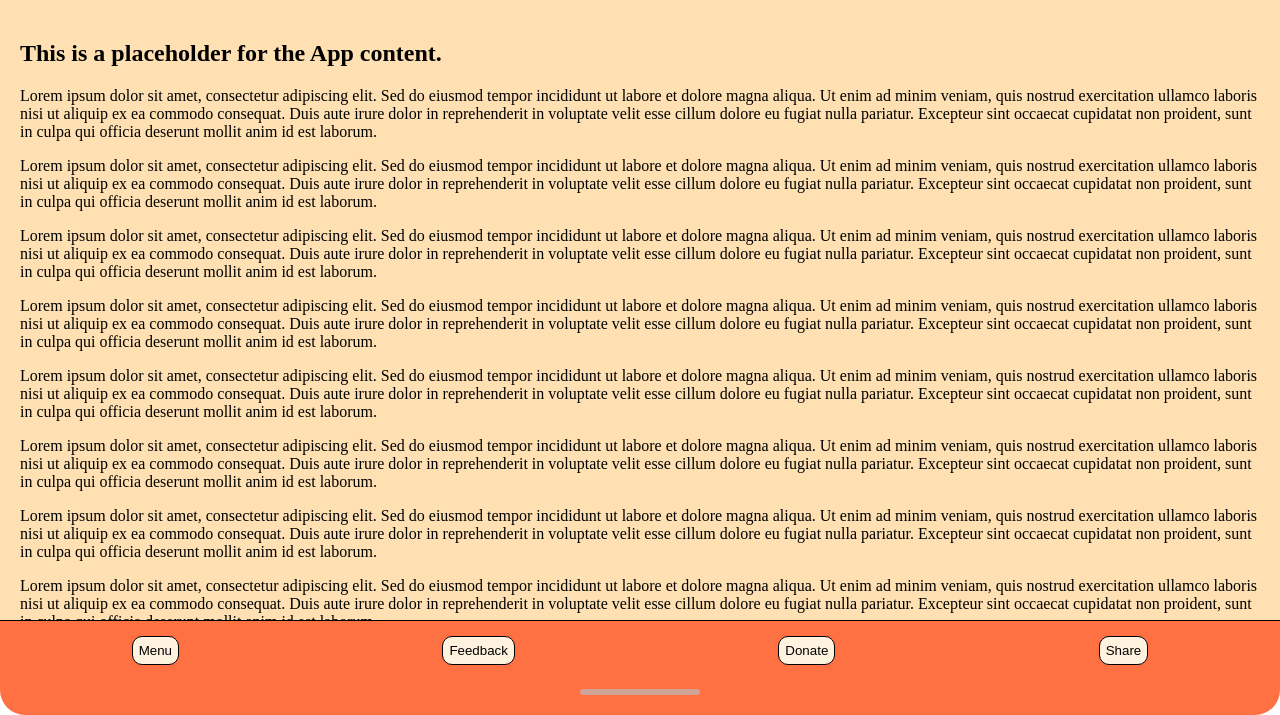
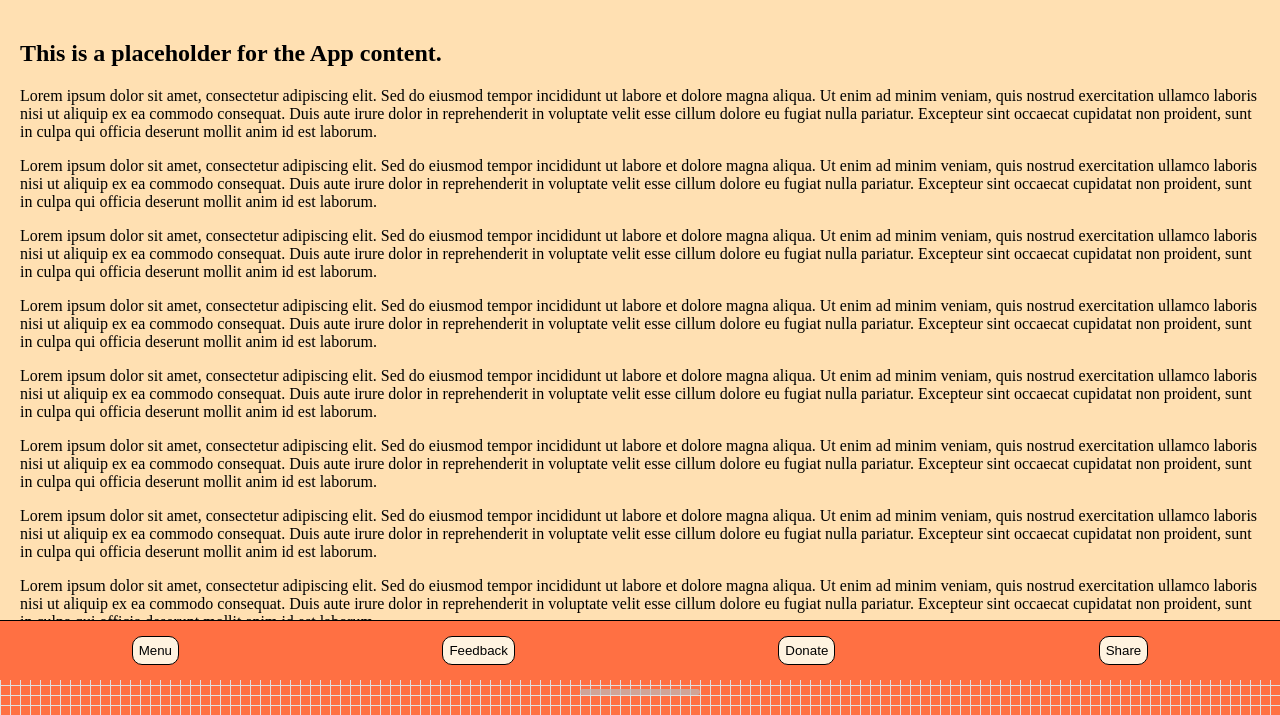
Before and after one commit to daffinm/pwa-utils, a website: page demos/effective-viewport-dimensions/index.html in a window 1280 px wide. Shown: the part 85-800 px from the top of the page. Drawn offline with Linux system fonts and the light colour scheme.

Commit message:
Demo for sais complete. Changed so that you import sim css only for testing purposes, not in prod.

```diff
--- /dev/null
+++ b/demos/effective-viewport-dimensions/css/safe-area-insets-sim.css
@@ -0,0 +1,67 @@
+/*----------------------------------------------------------------------------------------------------------------------
+Simulate Safe Area Insets (SAIs) for testing purposes
+------------------------------------------------------------------------------------------------------------------------
+We simulate SAIs here, overriding the actual variable declarations in the main css file.
+Just import this css file in your html file after importing the main file to enable the simulation.
+*/
+:root {
+    /* Just do psotive values for top and bottom because... */
+    --safe-area-inset-top: 30px;
+    --safe-area-inset-bottom: 35px;
+    /* ...most devices never have safe area insets left and right. */
+    --safe-area-inset-left: 0px;
+    --safe-area-inset-right: 0px;
+}
+html  {
+    margin: 0;
+    padding: 0;
+    height: 100vh;
+    width: 100vw;
+    background-color: white;
+
+}
+body {
+    margin: 0;
+    padding: 0;
+    height: 100vh;
+    width: 100vw;
+    background-color: black;
+    border-radius: 25px
+
+    /* 10px grid to show where the simulated sais are. */
+    background-color: #fff;
+    background-image:
+            linear-gradient(to right, #e0e0e0 1px, transparent 1px),
+            linear-gradient(to bottom, #e0e0e0 1px, transparent 1px),
+            linear-gradient(to right, #bdbdbd 1px, transparent 1px),
+            linear-gradient(to bottom, #bdbdbd 1px, transparent 1px);
+    background-size: 10px 10px, 10px 10px, 100px 100px, 100px 100px;
+    background-position: 0 0, 0 0, 0 0, 0 0;
+}
+body::before,
+body::after {
+    content: "";
+    position: fixed;
+    left: 50%;
+    transform: translateX(-50%);
+    z-index: 2000;
+    pointer-events: none;
+}
+body::before {
+    /* Simulate a top notch */
+    top: 0;
+    width: 160px;
+    height: 30px;
+    border-bottom-left-radius: 24px;
+    border-bottom-right-radius: 24px;
+    background: #222;
+}
+body::after {
+    /* Simulate a bottom home indicator */
+    bottom: 20px;
+    width: 120px;
+    height: 6px;
+    border-radius: 3px;
+    background: #bbb;
+    opacity: 0.7;
+}
--- a/demos/effective-viewport-dimensions/css/safe-area-insets.css
+++ b/demos/effective-viewport-dimensions/css/safe-area-insets.css
@@ -1,16 +1,3 @@
-/*
-In standard CSS, the following at-rules (directives) are valid:
-@import — Imports external style sheets.
-@media — Applies styles based on media queries.
-@supports — Applies styles if a CSS feature is supported.
-@font-face — Defines custom fonts.
-@keyframes — Defines CSS animations.
-@namespace — Declares XML namespaces.
-@page — Used in paged media (like print).
-@counter-style — Defines custom list counter styles.
-@property — Registers custom properties (CSS Houdini).
-*/
-
 :root {
     /* If sais are undefined we get a fallback of 0. Not the same as when the sais are defined and set to 0! */
     --safe-area-inset-top: env(safe-area-inset-top, 0);
@@ -18,60 +5,3 @@ In standard CSS, the following at-rules (directives) are valid:
     --safe-area-inset-left: env(safe-area-inset-left, 0);
     --safe-area-inset-right: env(safe-area-inset-right, 0);
 }
-
-/*
-Everything below here is for testing purposes
-We simulate SAIs here, overriding the actual css above. Just add the simulate-sais class to the html
-element to see the effect.
-*/
-html.simulate-sais {
-    --safe-area-inset-top: 30px;
-    --safe-area-inset-bottom: 35px;
-    /* Most devices never have safe area insets left and right, only top and bottom. */
-    --safe-area-inset-left: 0px;
-    --safe-area-inset-right: 0px;
-}
-html.simulate-sais body::before,
-html.simulate-sais body::after {
-    content: "";
-    position: fixed;
-    left: 50%;
-    transform: translateX(-50%);
-    z-index: 2000;
-    pointer-events: none;
-}
-html.simulate-sais body::before {
-    /* Simulate a top notch */
-    top: 0;
-    width: 160px;
-    height: 30px;
-    border-bottom-left-radius: 24px;
-    border-bottom-right-radius: 24px;
-    background: #222;
-}
-html.simulate-sais body::after {
-    /* Simulate a bottom home indicator */
-    bottom: 20px;
-    width: 120px;
-    height: 6px;
-    border-radius: 3px;
-    background: #bbb;
-    opacity: 0.7;
-}
-
-html.simulate-sais  {
-    margin: 0;
-    padding: 0;
-    height: 100vh;
-    width: 100vw;
-    background-color: white;
-
-}
-html.simulate-sais body {
-    margin: 0;
-    padding: 0;
-    height: 100vh;
-    width: 100vw;
-    background-color: black;
-    border-radius: 25px
-}
--- a/demos/effective-viewport-dimensions/index.html
+++ b/demos/effective-viewport-dimensions/index.html
@@ -1,23 +1,12 @@
 <!DOCTYPE html>
-<html lang="en" class="simulate-sais">
+<html lang="en">
 <head>
     <meta charset="UTF-8">
     <title>App SAI Experiments</title>
     <meta name="viewport" content="user-scalable=no, initial-scale=1, maximum-scale=1, minimum-scale=1, width=device-width viewport-fit=cover">
     <link rel="stylesheet" href="css/safe-area-insets.css">
-
-    <style>
-        /*
-        background-color: #fff;
-        background-image:
-                linear-gradient(to right, #e0e0e0 1px, transparent 1px),
-                linear-gradient(to bottom, #e0e0e0 1px, transparent 1px),
-                linear-gradient(to right, #bdbdbd 1px, transparent 1px),
-                linear-gradient(to bottom, #bdbdbd 1px, transparent 1px);
-        background-size: 20px 20px, 20px 20px, 100px 100px, 100px 100px;
-        background-position: 0 0, 0 0, 0 0, 0 0;
-        */
-    </style>
+    <!-- Import the sim css immediately after to simulate safe area insets for testing purposes (i.e. in browser dev tools)   -->
+    <link rel="stylesheet" href="css/safe-area-insets-sim.css">
 
     <!--  App styles. Rely on the safe area insets variables defined in the first style element.  -->
     <style>
```
Also changed, not shown: demos/effective-viewport-dimensions/css/notes.css (added, +12 -0 lines).
